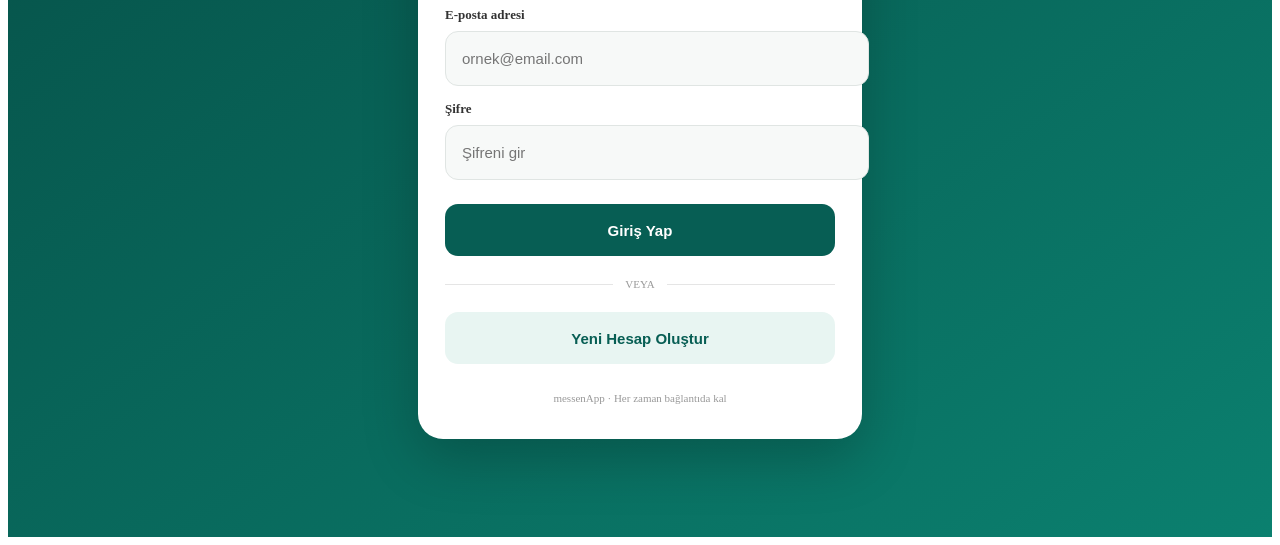
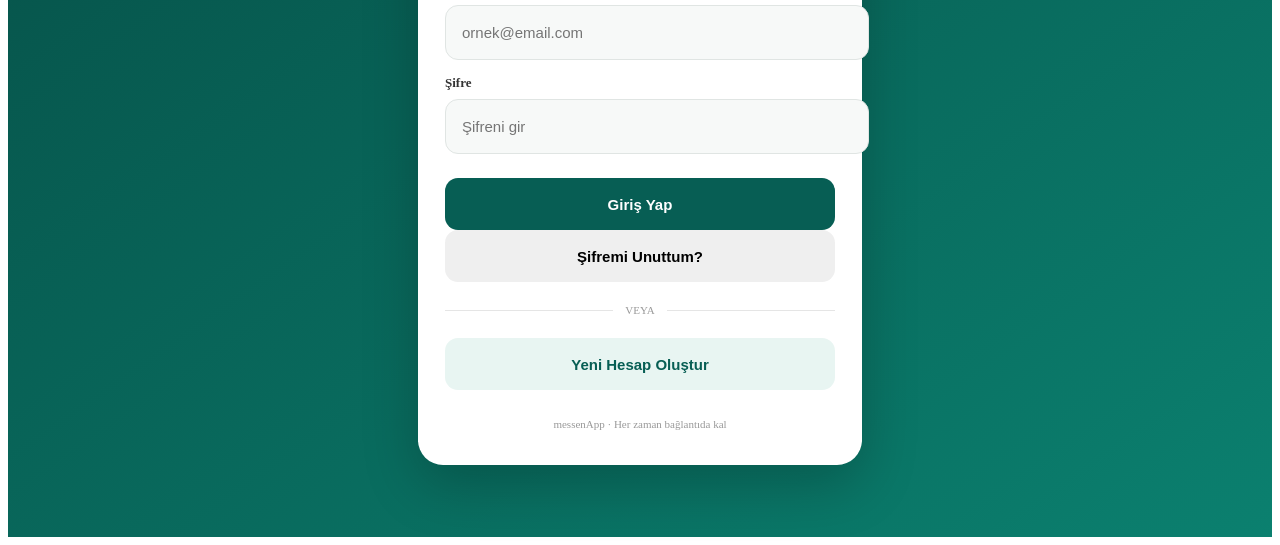
Before and after one commit to yildizz6655/MessenApp, a plain HTML site: page index.html in a window 1280 px wide. Shown: the part 321-866 px from the top of the page. Drawn offline with Linux system fonts and the light colour scheme; no server answers.

Commit message:
Refactor login screen and add forgot password button
Removed unnecessary comments and added a 'Forgot Password' button.

```diff
--- a/index.html
+++ b/index.html
@@ -1,4 +1,3 @@
-
 <!DOCTYPE html>
 <html lang="tr">
 <head>
@@ -10,7 +9,6 @@
 </head>
 <body>
 
-    <!-- GİRİŞ EKRANI -->
     <section id="loginScreen" class="login-screen">
         <div class="login-box">
 
@@ -43,6 +41,10 @@
                     Giriş Yap
                 </button>
 
+                <button type="button" id="forgotPasswordBtn" class="forgot-password">
+                    Şifremi Unuttum?
+                </button>
+
                 <div class="login-divider">
                     <span>VEYA</span>
                 </div>
@@ -62,7 +64,6 @@
         </div>
     </section>
 
-    <!-- ANA UYGULAMA -->
     <main id="appScreen" class="app-screen" hidden>
 
         <header class="top-header">
```
